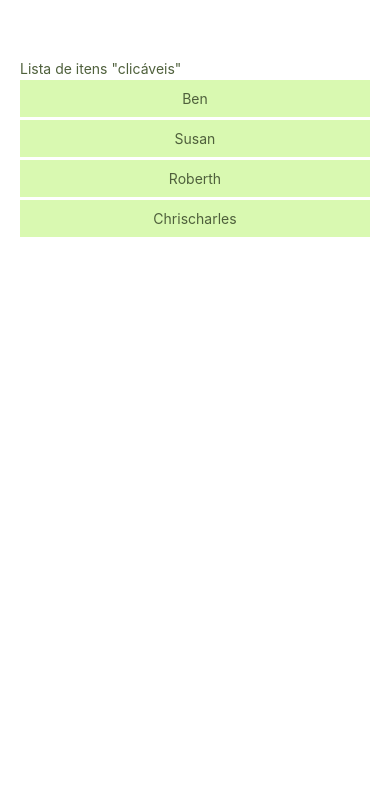
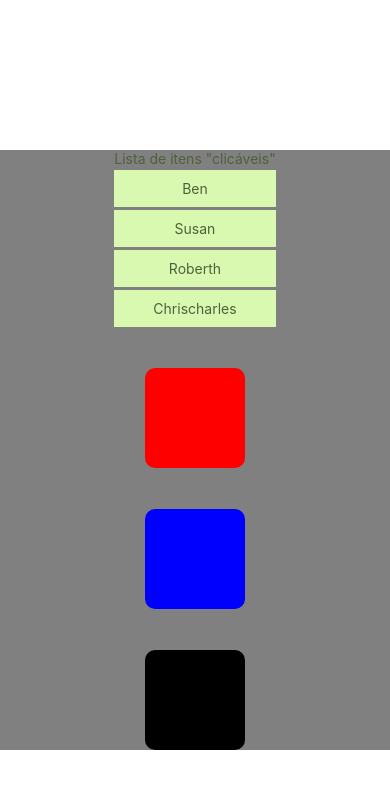
Before and after one commit to raccoon6965/CARDMOB, a React Native app in the folder Etapa2/app-react-exemplos/: screen / in a window 390 px wide. Shown: the top 788 px of the page. Built offline with nearby package versions, Linux system fonts and the light colour scheme.

Commit message:
View basic examples

```diff
--- a/Etapa2/app-react-exemplos/App.js
+++ b/Etapa2/app-react-exemplos/App.js
@@ -9,53 +9,38 @@ export default function App() {
   return (
     <View style={styles.container}>
       <List />
+      <View style={styles.redbox}></View>
+      <View style={styles.bluebox}></View>
+      <View style={styles.blackbox}></View>
     </View>
   );
 }
 
 const styles = StyleSheet.create({
   container: {
-    flex: 1,
-    padding: 20,
-    marginTop: 40,
+    flexDirection: 'column',
+    justifyContent: 'space-between',
+    alignItems: 'center',
+    backgroundColor: 'gray',
+    height: 600,
+    marginTop: 150,
   },
-  text: {
-    fontSize: 24,
+  redbox: {
+    width: 100,
+    height: 100,
+    backgroundColor: 'red',
+    borderRadius: 10,
   },
-  buttonContainer: {
-    flexDirection: 'row',
+  bluebox: {
+    width: 100,
+    height: 100,
+    backgroundColor: 'blue',
+    borderRadius: 10,
   },
-  input: {
-    height: 40,
-    borderColor: 'gray',
-    borderWidth: 1,
-    marginBottom: 10,
-    paddingHorizontal: 10,
-  },
-  list: {
-    marginTop: 20,
-  },
-  item: {
-    flexDirection: 'row',
-    alignItems: 'center',
-    justifyContent: 'space-between',
-    marginBottom: 10,
-    padding: 10,
-    backgroundColor: '#f0f0f0',
-    borderRadius: 5,
-  },
-  itemText: {
-    flex: 1,
-    marginRight: 10,
-  },
-  buttons: {
-    flexDirection: 'row',
-  },
-  editInput: {
-    flex: 1,
-    marginRight: 10,
-    borderColor: 'gray',
-    borderWidth: 1,
-    paddingHorizontal: 10,
+  blackbox: {
+    width: 100,
+    height: 100,
+    backgroundColor: 'black',
+    borderRadius: 10,
   }
 });
```
